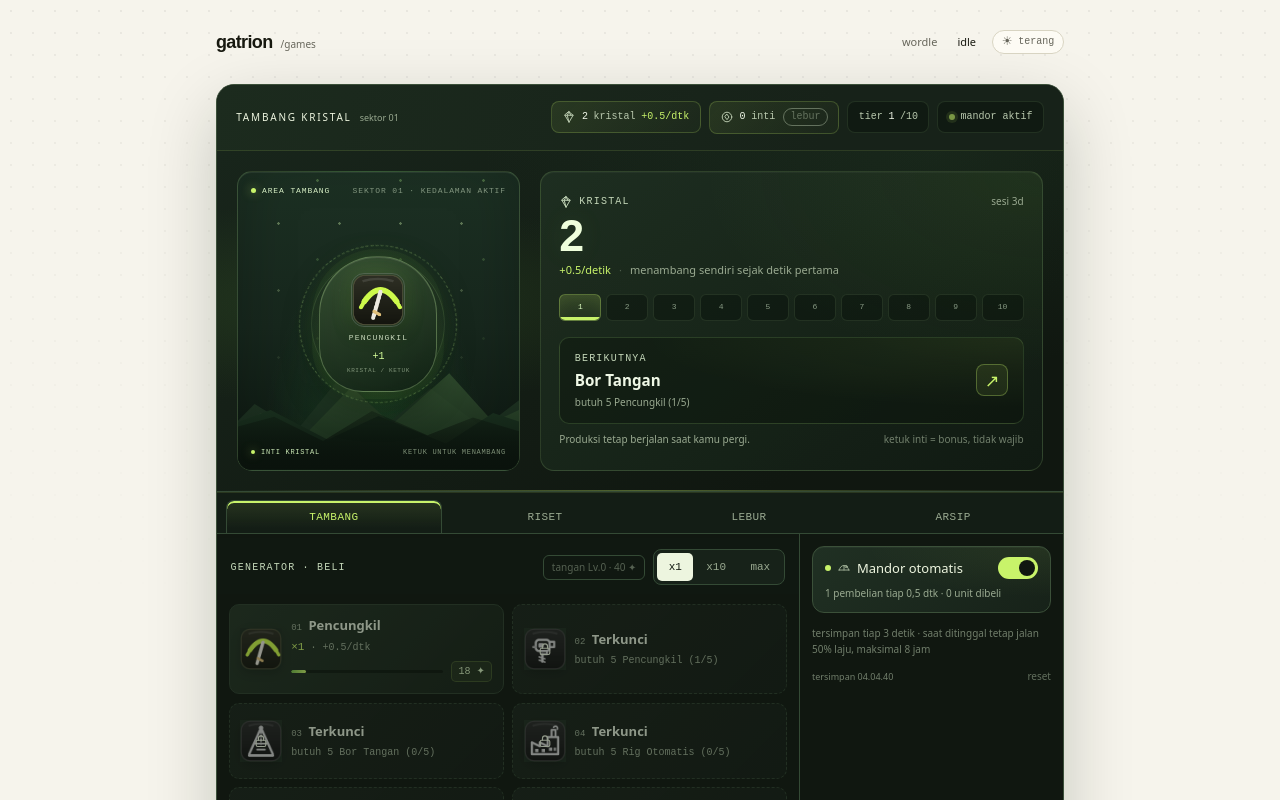
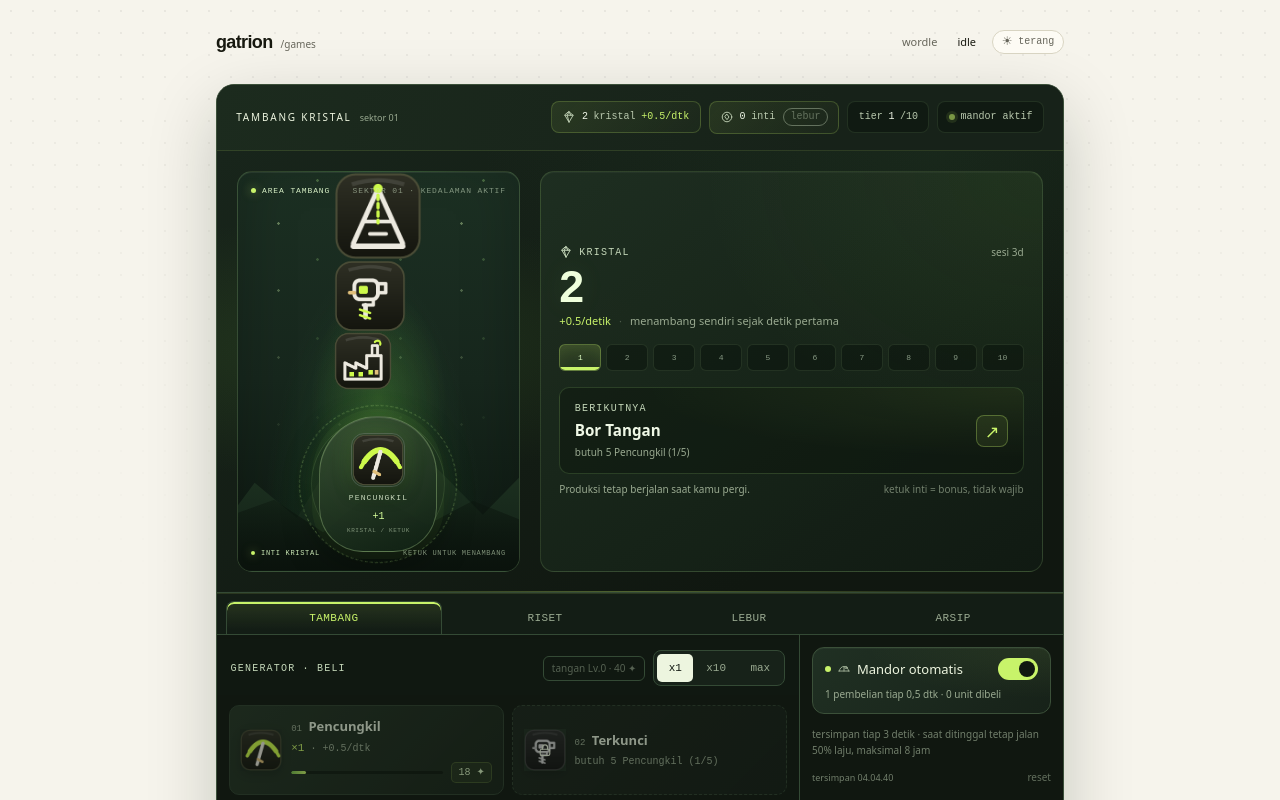
Before and after one commit to adi-santoso/gatrion-games, a React (Vite) app: page /#/idle in a window 1280 px wide. Shown: the top 800 px of the page. Built offline with nearby package versions, Linux system fonts and the light colour scheme.

Commit message:
Use existing PNG assets in idle mine scene

```diff
--- a/src/games/idle/components/ClickPad.tsx
+++ b/src/games/idle/components/ClickPad.tsx
@@ -38,8 +38,11 @@ export function ClickPad({ gain, tierId, tierName, onTap }: Props) {
   return (
     <div className="mine-scene" aria-label="Area tambang kristal">
       <div className="mine-scene-stars" aria-hidden="true" />
-      <div className="mine-scene-ridge mine-scene-ridge-back" aria-hidden="true" />
-      <div className="mine-scene-ridge mine-scene-ridge-front" aria-hidden="true" />
+      <div className="mine-scene-assets" aria-hidden="true">
+        <img className="mine-scene-asset mine-scene-asset-rig" src="/icons/idle/rig.png" alt="" width="88" height="88" />
+        <img className="mine-scene-asset mine-scene-asset-drill" src="/icons/idle/drill.png" alt="" width="72" height="72" />
+        <img className="mine-scene-asset mine-scene-asset-plant" src="/icons/idle/plant.png" alt="" width="58" height="58" />
+      </div>
       <div className="mine-scene-label">
         <span className="mine-scene-live"><span /> AREA TAMBANG</span>
         <span className="mine-scene-sector">SEKTOR 01 · KEDALAMAN AKTIF</span>
```
